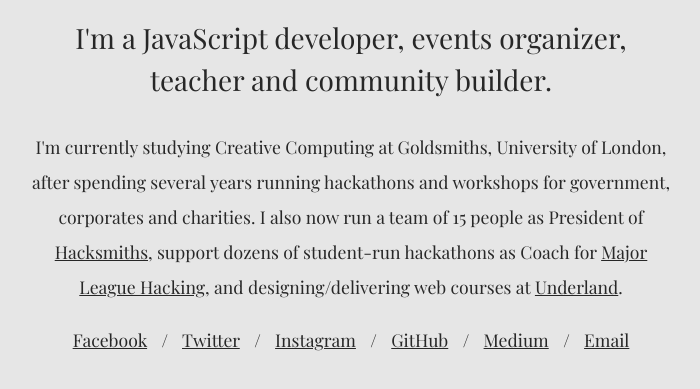
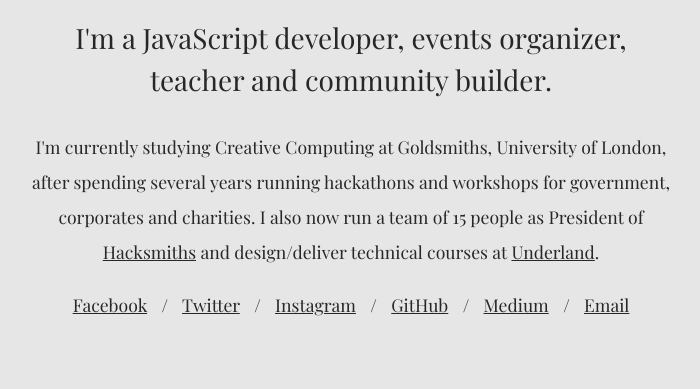
Before and after one commit to phazonoverload/lws.io-2018, a plain HTML site: page index.html in a window 1280 px wide. Shown: the part 365-754 px from the top of the page, without its empty margins (289-989 px from the left). Drawn offline with nearby package versions, Linux system fonts and the light colour scheme; a web font is replaced by a local one.

Commit message:
Update index.html

```diff
--- a/index.html
+++ b/index.html
@@ -13,7 +13,7 @@
      <p><img src="/assets/avatar.jpg" /></p>
 <h1>Hi, I'm Kevin Lewis</h1>
 <h2>I'm a JavaScript developer, events organizer, teacher and community builder.</h2>
-<p>I'm currently studying Creative Computing at Goldsmiths, University of London, after spending several years running hackathons and workshops for government, corporates and charities. I also now run a team of 15 people as President of <a href="http://goldsmiths.tech">Hacksmiths</a>, support dozens of student-run hackathons as Coach for <a href="http://mlh.io">Major League Hacking</a>, and designing/delivering web courses at <a href="https://underland.xyz">Underland</a>.</p>
+<p>I'm currently studying Creative Computing at Goldsmiths, University of London, after spending several years running hackathons and workshops for government, corporates and charities. I also now run a team of 15 people as President of <a href="http://goldsmiths.tech">Hacksmiths</a> and design/deliver technical courses at <a href="https://underland.xyz">Underland</a>.</p>
 <ul>
   <li>
     <a href="https://facebook.com/phazonoverload">Facebook</a>
```
